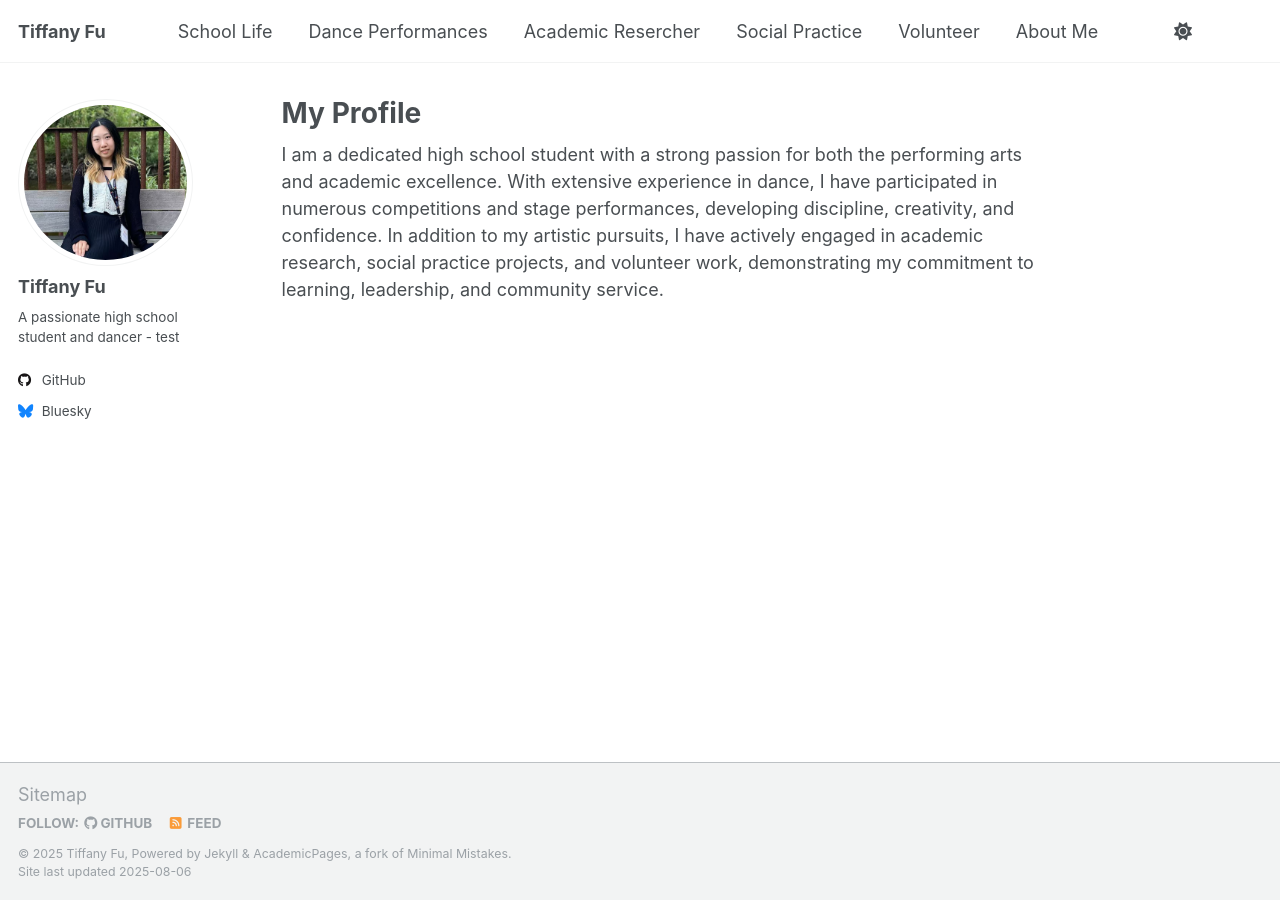
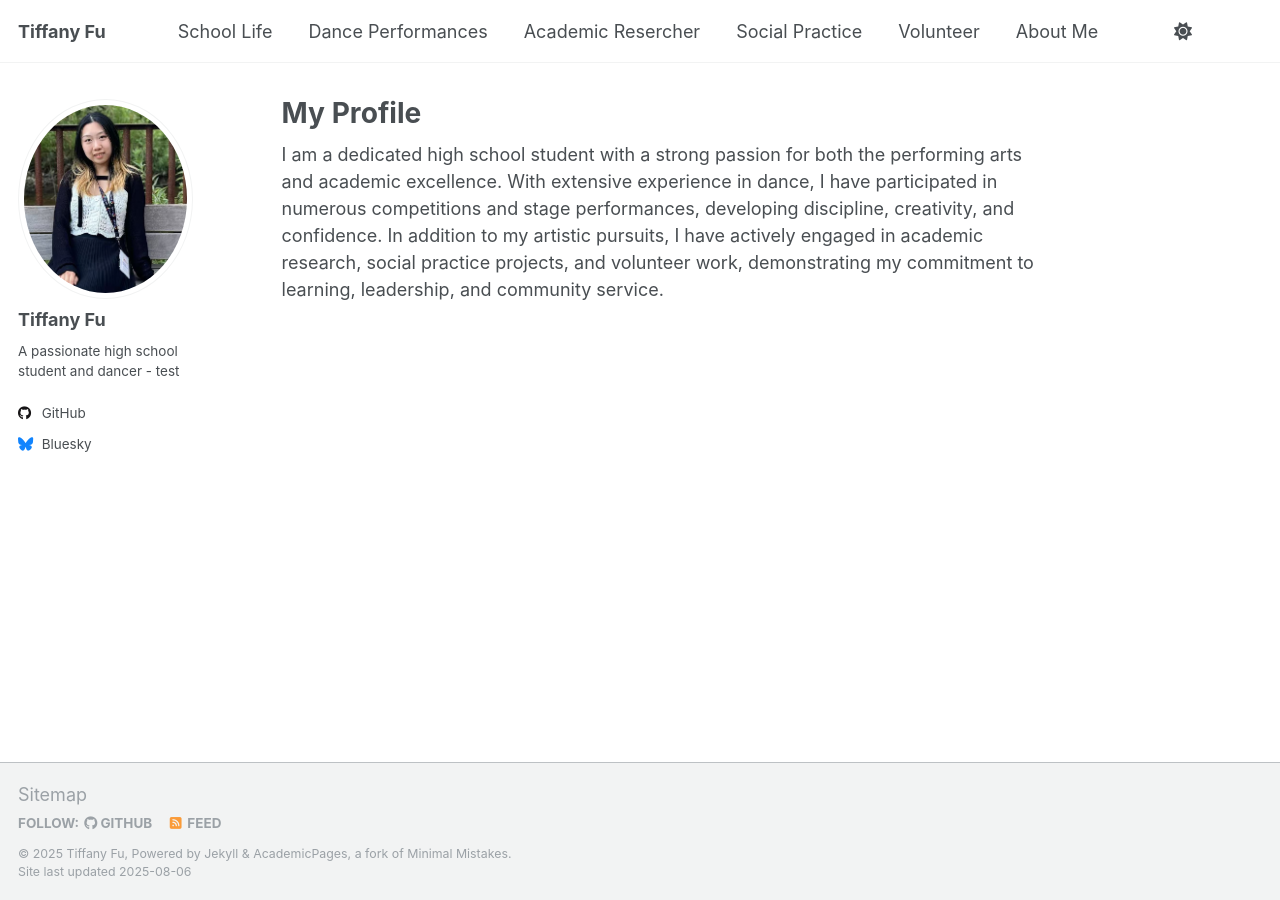
Before and after one commit to TiffanyJTFu/TiffanyFu, a Jekyll site: the page built from _pages/about.md, in a window 1280 px wide. Built offline with Jekyll 4.4.1, drawn with Linux system fonts in a browser that asks for light colours; a script that is not in the unit is left out.

Commit message:
Update _config.yml

```diff
--- a/_config.yml
+++ b/_config.yml
@@ -22,7 +22,7 @@ repository               : "academicpages/academicpages.github.io"
 #               Additional customization can be done by editing /_includes/author-profile.html
 author:
   # Biographic information
-  avatar           : "TiffanyLogo.jpg"
+  avatar           : "tiffanyprofile.png"
   name             : "Tiffany Fu"
   pronouns         : # example: "she/her"
   bio              : "A passionate high school student and dancer - test"
```
